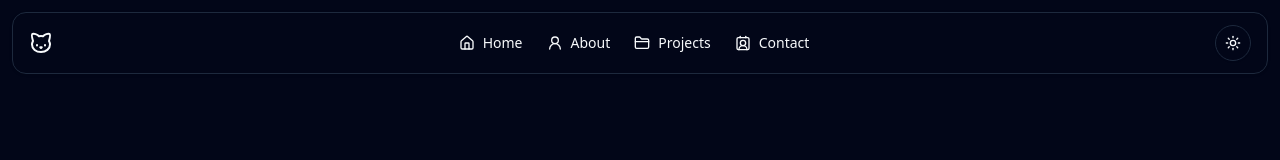
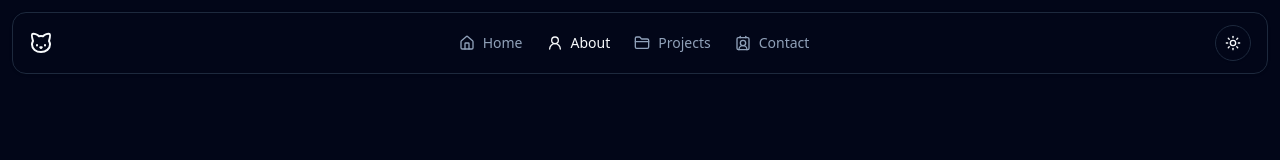
Before and after one commit to AjiNurAji/my-website, a React (Vite) app: page /about in a window 1280 px wide. Shown: the top 160 px of the page. Built offline with nearby package versions, Linux system fonts and the light colour scheme.

Commit message:
:hammer: update general error page and create active navlink

```diff
--- a/src/components/layouts/client/header.tsx
+++ b/src/components/layouts/client/header.tsx
@@ -11,12 +11,14 @@ import { ThemeToggle } from "~/components/theme/theme-toggle";
 import React, { useState } from "react";
 import { MenuMobileTrigger } from "./nav-menu/menu-mobile-trigger";
 import { MobileMenu } from "./nav-menu/mobile-menu";
-import { DesktopMenu } from './nav-menu/desktop-menu';
+import { DesktopMenu } from "./nav-menu/desktop-menu";
+import { useLocation } from "@tanstack/react-router";
 
 export interface Navlink {
   title: string;
   url: string;
   icon?: React.ReactNode;
+  disabled?: boolean;
 }
 
 const navLink: Navlink[] = [
@@ -28,19 +30,27 @@ const navLink: Navlink[] = [
   {
     title: "About",
     url: "/about",
-    icon: <UserRoundIcon />
+    icon: <UserRoundIcon />,
   },
   {
     title: "Projects",
     url: "/projects",
-    icon: <FolderClosedIcon />
+    icon: <FolderClosedIcon />,
   },
   {
     title: "Contact",
     url: "/contact",
-    icon: <ContactRoundIcon />
+    icon: <ContactRoundIcon />,
   },
-]
+];
+
+export const checkIsActive = (path: string) => {
+  const { pathname } = useLocation();
+
+  if (path === pathname) return true;
+
+  return false;
+};
 
 export const Header = () => {
   const [open, setOpen] = useState<string>("");
--- a/src/components/layouts/client/nav-menu/desktop-menu.tsx
+++ b/src/components/layouts/client/nav-menu/desktop-menu.tsx
@@ -1,5 +1,5 @@
 import { Button, buttonVariants } from "~/components/ui/button";
-import { Navlink } from "../header";
+import { checkIsActive, Navlink } from "../header";
 import { Link } from "@tanstack/react-router";
 import { cn } from "~/lib/utils";
 
@@ -10,9 +10,11 @@ export const DesktopMenu = ({ navLink }: { navLink: Navlink[] }) => {
         <Button variant="link"  className="cursor-pointer hover:!no-underline" asChild key={i}>
           <Link
             to={item.url}
+            disabled={item.disabled}
             className={cn(
-              "cursor-pointer hover:!no-underline",
-              buttonVariants({ variant: "link" })
+              "cursor-pointer hover:!no-underline hover:!text-primary",
+              buttonVariants({ variant: "link" }),
+              checkIsActive(item.url) ? "" : "!text-muted-foreground"
             )}
           >
             {item.icon && item.icon}
--- a/src/components/layouts/client/nav-menu/mobile-menu.tsx
+++ b/src/components/layouts/client/nav-menu/mobile-menu.tsx
@@ -5,7 +5,7 @@ import {
   TooltipContent,
   TooltipTrigger,
 } from "~/components/ui/tooltip";
-import { Navlink } from "../header";
+import { checkIsActive, Navlink } from "../header";
 import { Link } from "@tanstack/react-router";
 import { cn } from "~/lib/utils";
 
@@ -19,9 +19,11 @@ export const MobileMenu = ({ navLink }: { navLink: Navlink[] }) => {
               <Button variant="outline" size="icon" asChild>
                 <Link
                   to={item.url}
+                  disabled={item.disabled}
                   className={cn(
                     "cursor-pointer !rounded-full flex flex-col gap-0",
                     buttonVariants({ variant: "outline", size: "icon" }),
+                    checkIsActive(item.url) ? "" : "text-muted-foreground"
                   )}
                 >
                   {item.icon && item.icon}
--- a/src/features/errors/general-error.tsx
+++ b/src/features/errors/general-error.tsx
@@ -12,7 +12,7 @@ const GeneralError = ({ className, minimal = false }: GeneralErrorPops) => {
   const { history } = useRouter();
 
   return (
-    <div className={cn("h-svh w-full", className)}>
+    <div className={cn("h-screen w-full", className)}>
       <div className="m-auto flex h-full w-full flex-col items-center justify-center gap-2">
         {!minimal && (
           <h1 className="text-[7rem] font-bold leading-tight">500</h1>
--- a/src/main.tsx
+++ b/src/main.tsx
@@ -14,6 +14,7 @@ import "./index.css"
 
 // generated route
 import { routeTree } from "./routeTree.gen";
+import { LoaderCircleIcon } from "lucide-react";
 
 const queryClient = new QueryClient({
   defaultOptions: {
@@ -72,6 +73,11 @@ const queryClient = new QueryClient({
 const router = createRouter({
   routeTree,
   context: { queryClient },
+  defaultPendingComponent: () => (
+    <div className="min-h-screen h-full flex justify-center items-center">
+      <LoaderCircleIcon className="animate-spin size-6" />
+    </div>
+  ),
   defaultPreload: "intent",
   defaultPreloadStaleTime: 0,
 });
```
